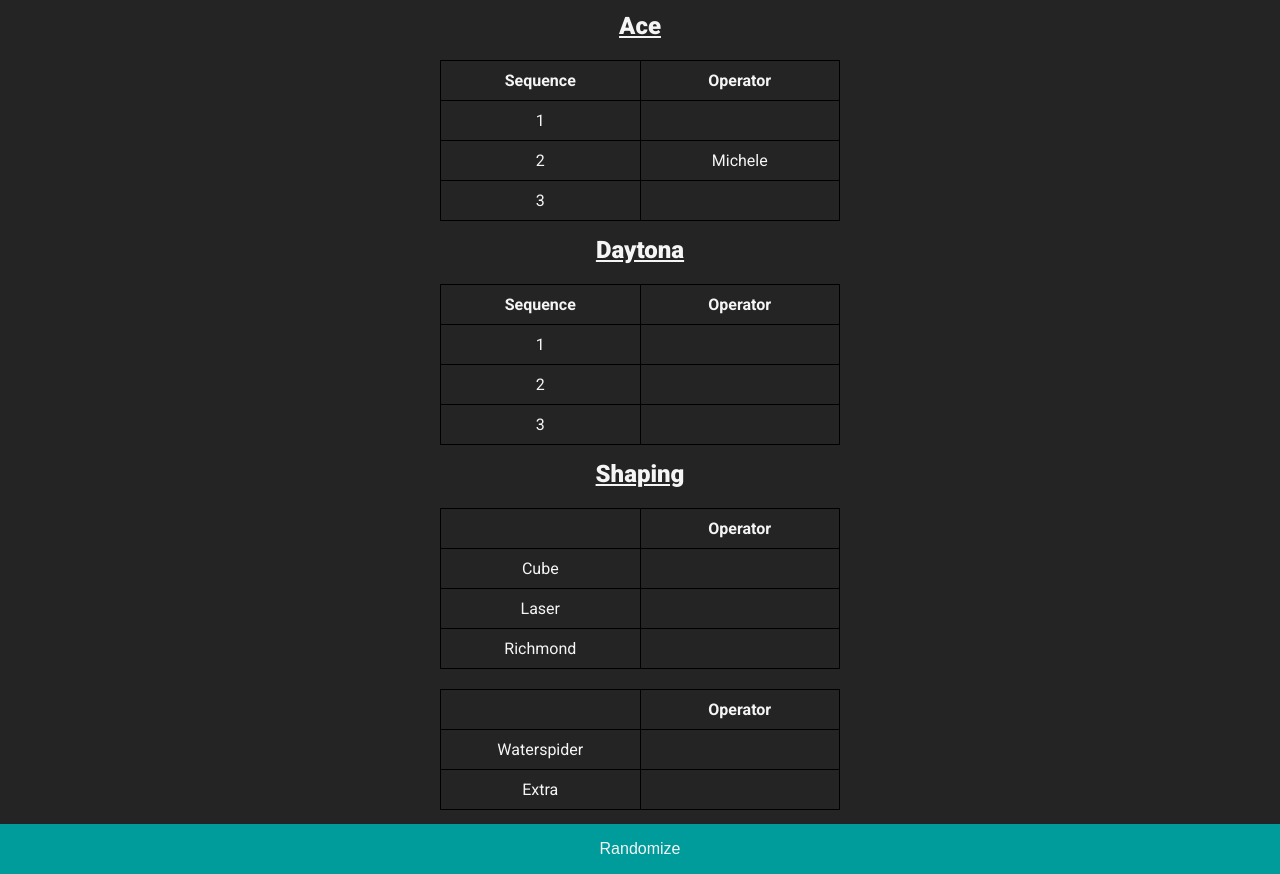
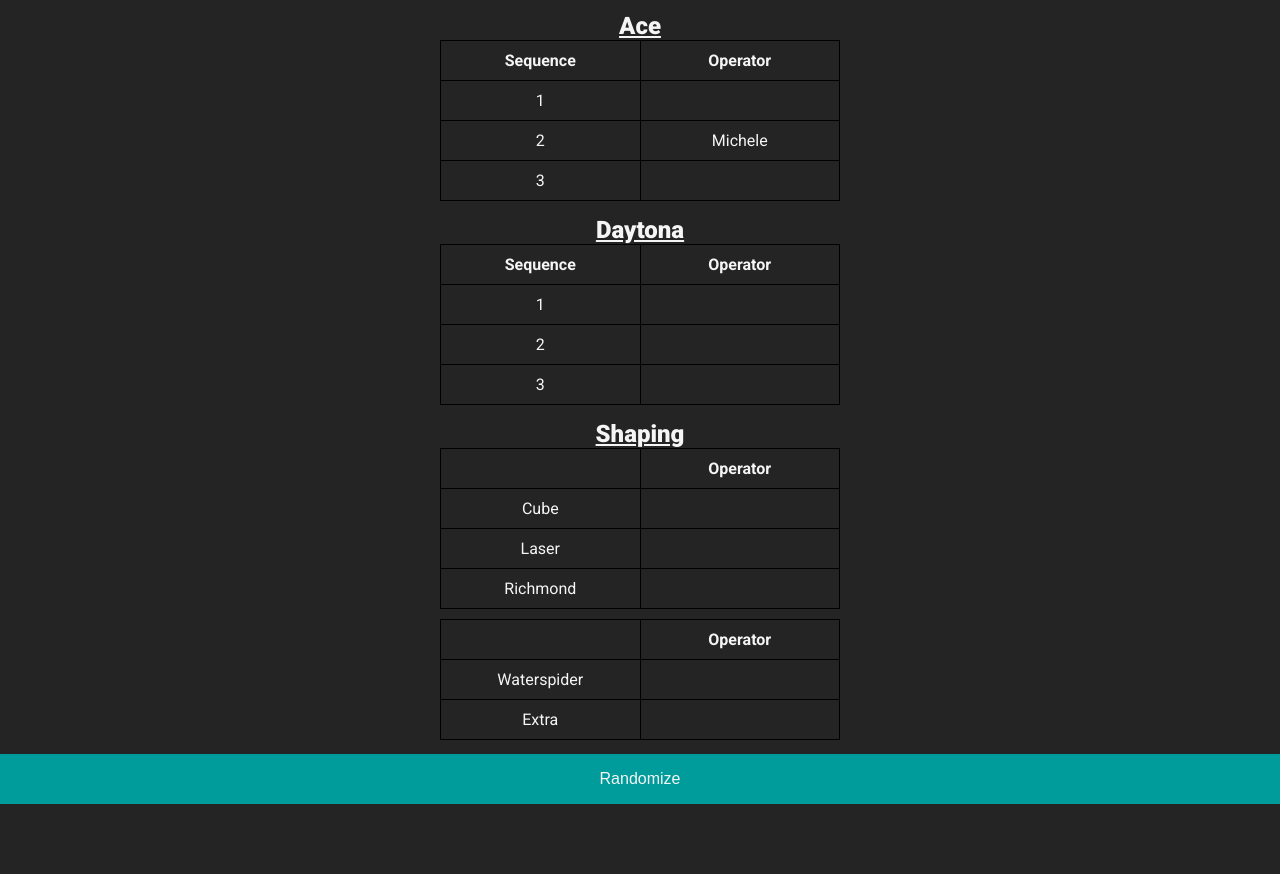
Before and after one commit to Aaquino8991/sequence-tracker, a plain HTML site: page index.html in a window 1280 px wide. Shown: the part 60-934 px from the top of the page. After the commit the page ends 864 px from the top, so only its background shows below. Drawn offline with Linux system fonts and the light colour scheme; no server answers.

Commit message:
changes to the style and added a class for table

```diff
--- a/index.html
+++ b/index.html
@@ -67,7 +67,7 @@
           <td class="cube-operator-name"></td>
         </tr>
       </table>
-      <table>
+      <table class="misc-table">
         <tr>
           <th></th>
           <th>Operator</th>
--- a/style.css
+++ b/style.css
@@ -32,13 +32,18 @@ h1 {
   font-size: 1.5rem;
   text-decoration: underline;
   margin-top: 15px;
+  margin-bottom: 0;
 }
 
 table {
-  margin-top: 20px;
+  margin-top: 0px;
   width: 400px;
   border-collapse: collapse;
   text-align: center;
+}
+
+.misc-table {
+  margin-top: 10px;
 }
 
 th, td {
```
